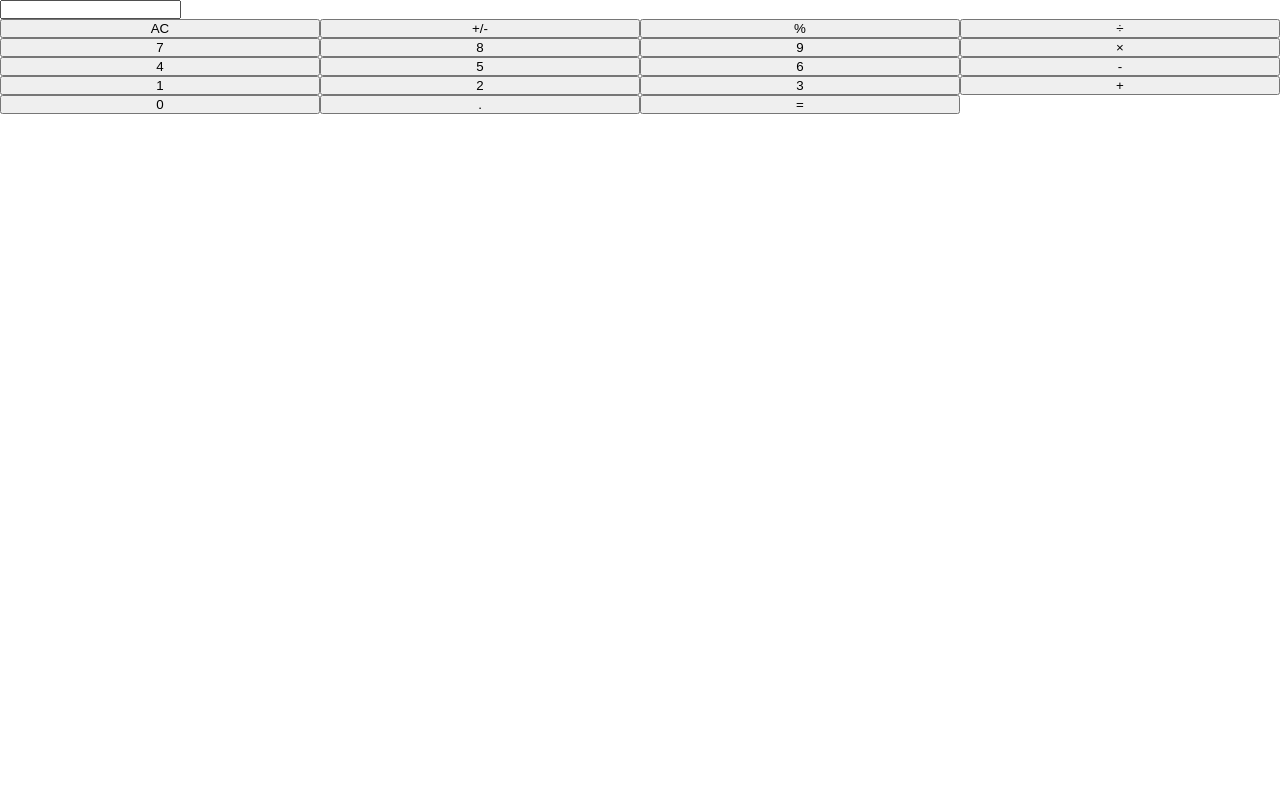
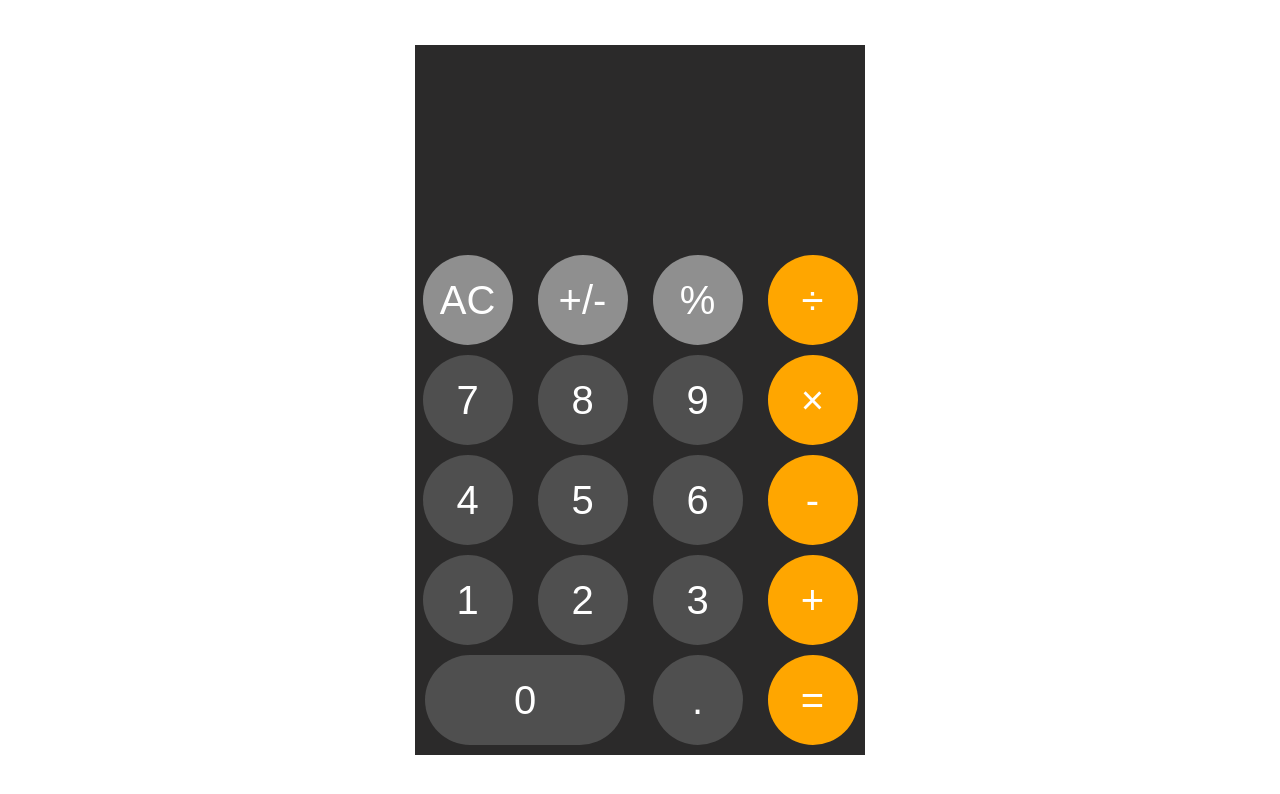
Before and after one commit to lashemacaulay/calculator, a plain HTML site: page index.html in a window 1280 px wide. Drawn offline with Linux system fonts and the light colour scheme.

Commit message:
Finish designing calculator

```diff
--- a/index.html
+++ b/index.html
@@ -3,7 +3,7 @@
 <head>
     <meta charset="UTF-8">
     <meta name="viewport" content="width=device-width, initial-scale=1.0">
-    <title>Document</title>
+    <title>Calculator</title>
     <link rel="stylesheet" href="style.css">
     <script src="script.js"></script>
 </head>
@@ -11,25 +11,25 @@
     <div class="calculator">
         <input type="text" id="display" readonly>
         <div class="buttons">
-            <button>AC</button>
-            <button>+/-</button>
-            <button>%</button>
-            <button>÷</button>
+            <button class="top-buttons">AC</button>
+            <button class="top-buttons">+/-</button>
+            <button class="top-buttons">%</button>
+            <button class="right-buttons">÷</button>
             <button>7</button>
             <button>8</button>
             <button>9</button>
-            <button>×</button>
+            <button class="right-buttons">×</button>
             <button>4</button>
             <button>5</button>
             <button>6</button>
-            <button>-</button>
+            <button class="right-buttons">-</button>
             <button>1</button>
             <button>2</button>
             <button>3</button>
-            <button>+</button>
-            <button>0</button>
+            <button class="right-buttons">+</button>
+            <button class="but-zero">0</button>
             <button>.</button>
-            <button>=</button>
+            <button class="right-buttons">=</button>
         </div>
     </div>
 </body>
--- a/style.css
+++ b/style.css
@@ -4,7 +4,79 @@
     margin: 0;
 }
 
+body {
+    display: flex;
+    justify-content: center;
+    align-items: center;
+    height: 100vh;
+}
+
+.calculator {
+    background-color: #2b2a2a;
+    height: fit-content;
+    width: 450px;
+}
+
+#display {
+    width: 100%;
+    height: 200px;
+    background-color: #2b2a2a;
+    border: none;
+}
+
 .buttons {
     display: grid;
     grid-template-columns: repeat(4, 1fr);
+    gap: 10px;
+    justify-items: center;
+    padding: 10px 0px;
 }
+
+.top-buttons {
+    background-color: hsl(0, 0%, 56%);
+    color: white;
+}
+
+.top-buttons:hover {
+    background-color: hsl(0, 0%, 70%);
+}
+
+.top-buttons:active {
+    background-color: hsl(0, 0%, 80%);
+}
+
+.right-buttons {
+    background-color: hsl(39, 100%, 50%);
+}
+
+.right-buttons:hover {
+    background-color: hsl(39, 100%, 70%);
+}
+
+.right-buttons:active {
+    background-color: hsl(39, 100%, 80%);
+}
+
+button {
+    border-radius: 50%;
+    width: 90px;
+    height: 90px;
+    font-size: 40px;
+    border: none;
+    background-color: hsl(0, 0%, 31%);
+    color: white;
+}
+
+button:hover {
+    background-color: hsl(0, 1%, 50%);
+}
+
+button:active {
+    background-color: hsl(0, 1%, 70%);
+}
+
+.but-zero {
+    grid-column: span 2;
+    border-radius: 50px 50px 50px 50px;
+    width: 200px;
+}
```
